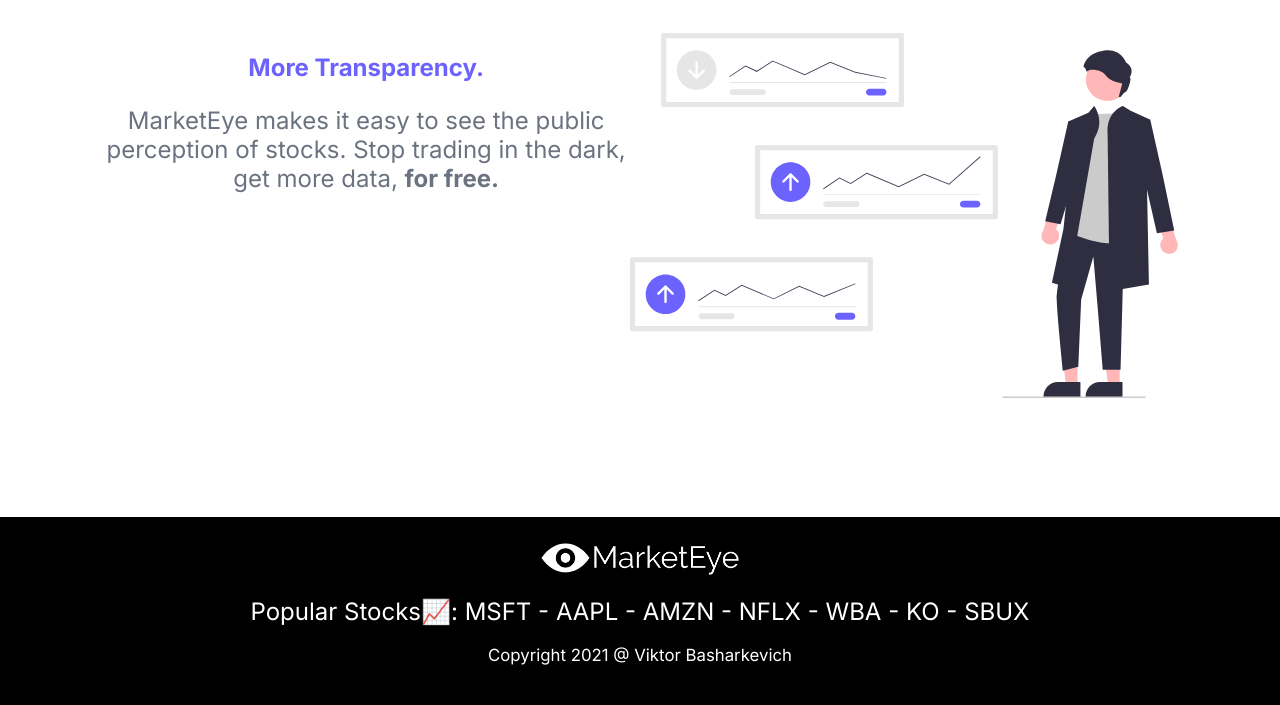
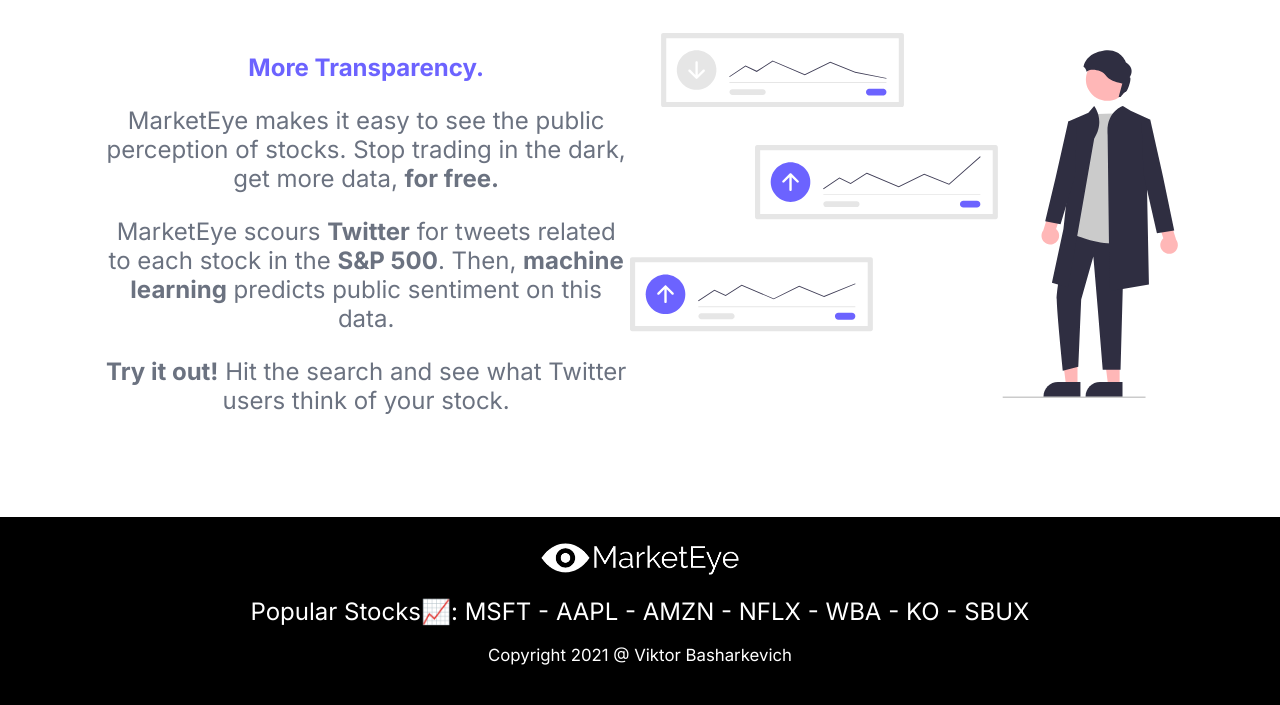
Before and after one commit to ViktorBash/MarketEye, a Django app: page / in a window 1280 px wide. Shown: the part 353-1058 px from the top of the page. Run offline with Django 3.2, Linux system fonts and the light colour scheme; parts of the project's set-up code (start-up, migrations or seed data) failed here and were passed over.

Commit message:
Added description to landing page

```diff
--- a/stocks/templates/home.html
+++ b/stocks/templates/home.html
@@ -20,7 +20,9 @@
             dark,
             get more data, <b>for
                 free.</b></p>
-        <!-- <button class="landing-button">
+	<p class="landing-text">MarketEye scours <b>Twitter</b> for tweets related to each stock in the <b>S&P 500</b>. Then, <b>machine learning</b> predicts public sentiment on this data.
+	</p>
+	<p class="landing-text"><b>Try it out!</b> Hit the search and see what Twitter users think of your stock.</p>        <!-- <button class="landing-button">
             <p>See How</p>
         </button> -->
     </div>
```
